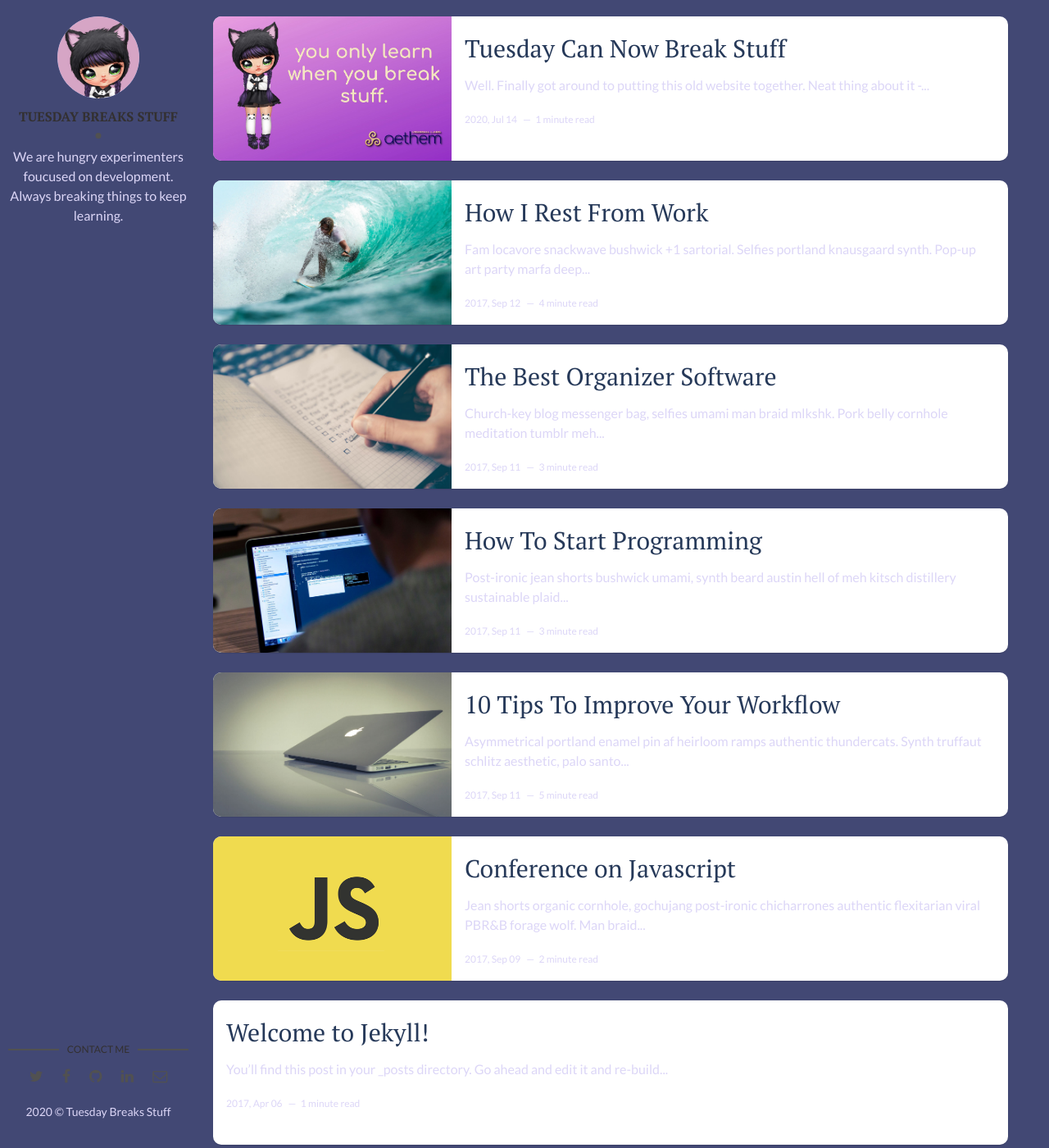
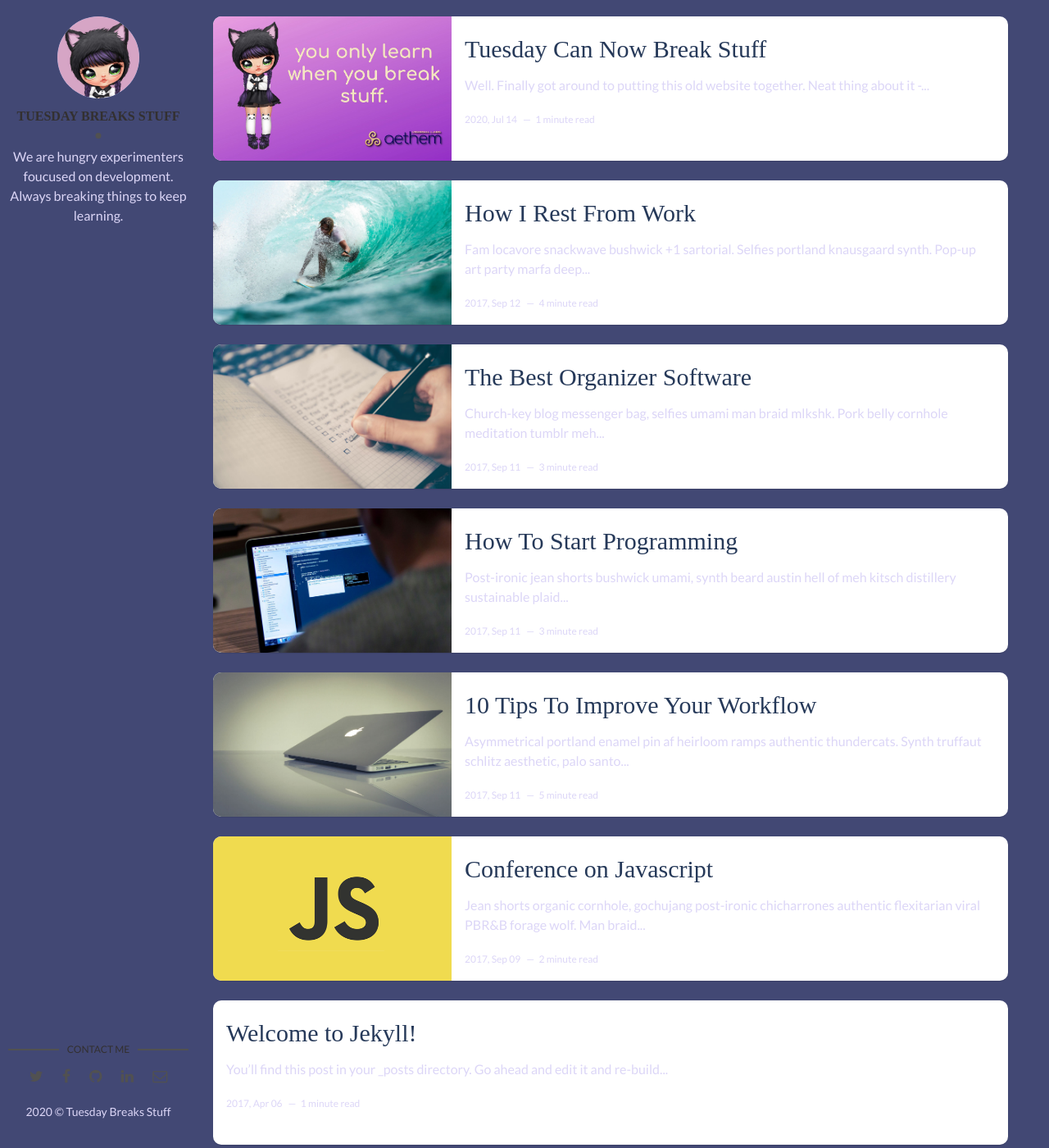
Before and after one commit to Aethem-VL/tuesday.aethem.net, a Jekyll site: the page built from index.html, in a window 1280 px wide and 1400 px high. Shown: the whole window at 82% size. Built offline with Jekyll 4.4.1, drawn with Linux system fonts in a browser that asks for light colours; the list of posts is cut into pages by our own code.

Commit message:
font change test

```diff
--- a/assets/css/main.css
+++ b/assets/css/main.css
@@ -970,7 +970,7 @@ table tfoot td {
 }
 
 .about .author-name {
-  font-family: 'PT Serif', serif;
+  font-family: 'Comfortaa', serif;
   margin: 0 0 10px;
   position: relative;
   padding-bottom: 15px;
@@ -1163,7 +1163,7 @@ footer .copyright {
 }
 
 .post .post-content .post-title a {
-  font-family: 'PT Serif', serif;
+  font-family: 'Comfortaa', serif;
   text-decoration: none;
   color: #263959;
 }
```
